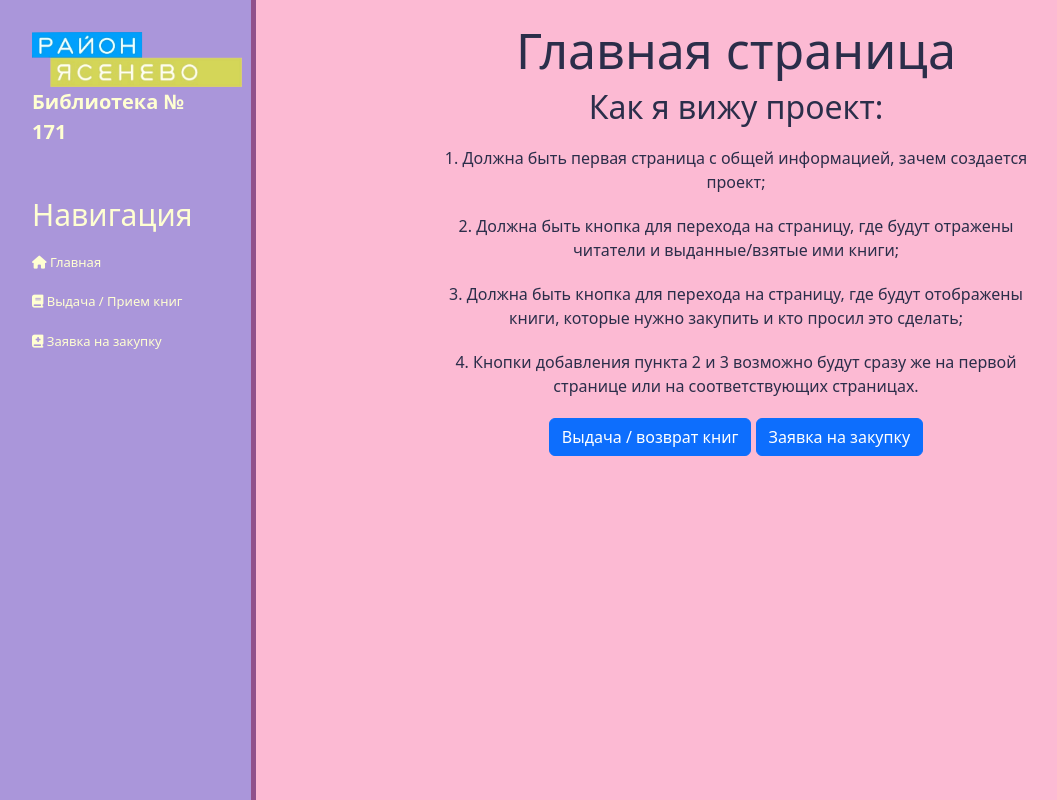
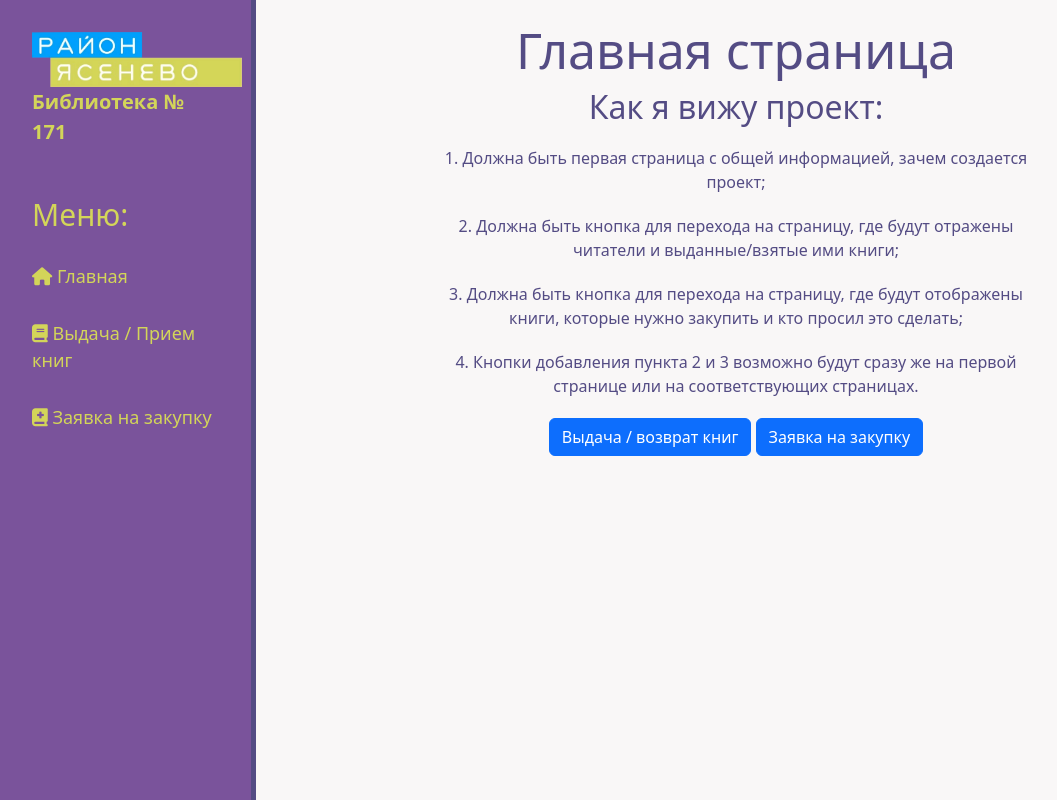
Before and after one commit to JeeTopM/Biblio_Keeper, a Django app: page / in a window 1280 px wide. Shown: the whole page, without its empty margins (0-1057 px from the left). Run offline with Django 5.2, Linux system fonts and the light colour scheme.

Commit message:
new color

```diff
--- a/main/static/main/css/main.css
+++ b/main/static/main/css/main.css
@@ -1,15 +1,15 @@
 body {
-    background: #FCBAD3;
+    background: #f9f7f7;
 }
 
 aside {
     float: left;
-    background: #AA96DA;
+    background: #7a539b;
     width: 20%;
     padding: 2.5%;
     height: 100vh;
-    color: #ffffd2;
-    border-right: 5px solid #90518b;
+    color: #d3d559;
+    border-right: 5px solid #544c84;
 }
 
 aside img {
@@ -34,26 +34,25 @@ aside ul {
 }
 
 aside ul li {
-    margin-top: 20px;
+    margin-top: 30px;
 }
 
 aside a, aside ul li a {
-    color: #ffffd2;
+    color: #d3d559;
     text-decoration: none !important;
     display: block;
-    font-size: 13px;
-    transition: transform 0.6s ease;
+    font-size: 18px;
+    transition: transform 0.5s ease;
 }
 
 aside a:hover, aside ul li a:hover {
-    color: #a8d8ea;
-    text-decoration: none !important;
-    transform: scale(1.05);
+    color: #019FFD;
+    transform: scale(1.20);
 }
 
 main .feauters {
     float: left;
-    color: #2b2e4a;
+    color: #544c84;
     margin-top: 20px;
     text-align: center;
     width: 75%;
--- a/main/templates/main/layout.html
+++ b/main/templates/main/layout.html
@@ -13,11 +13,11 @@
     <aside>
         <img src="{% static 'main/img/yasenevo.PNG' %}" alt="Лого">
         <span class="logo">Библиотека № 171</span>
-        <h3>Навигация</h3>
+        <h3>Меню:</h3>
         <ul>
-            <a href="{% url 'home' %}"><li><i class="fa-solid fa-house" style="color: #ffffd2;"></i> Главная</li></a>
-            <a href="{% url 'readers' %}"><li><i class="fa-solid fa-book" style="color: #ffffd2;"></i> Выдача / Прием книг</li></a>
-            <a href="{% url 'books' %}"><li><i class="fa-solid fa-book-medical" style="color: #ffffd2;"></i> Заявка на закупку</li></a>
+            <a href="{% url 'home' %}"><li><i class="fa-solid fa-house" style="color: #d3d559;"></i> Главная</li></a>
+            <a href="{% url 'readers' %}"><li><i class="fa-solid fa-book" style="color: #d3d559;"></i> Выдача / Прием книг</li></a>
+            <a href="{% url 'books' %}"><li><i class="fa-solid fa-book-medical" style="color: #d3d559;"></i> Заявка на закупку</li></a>
         </ul>
     </aside>
     <main>
```
Also changed, not shown: 1 other file.
